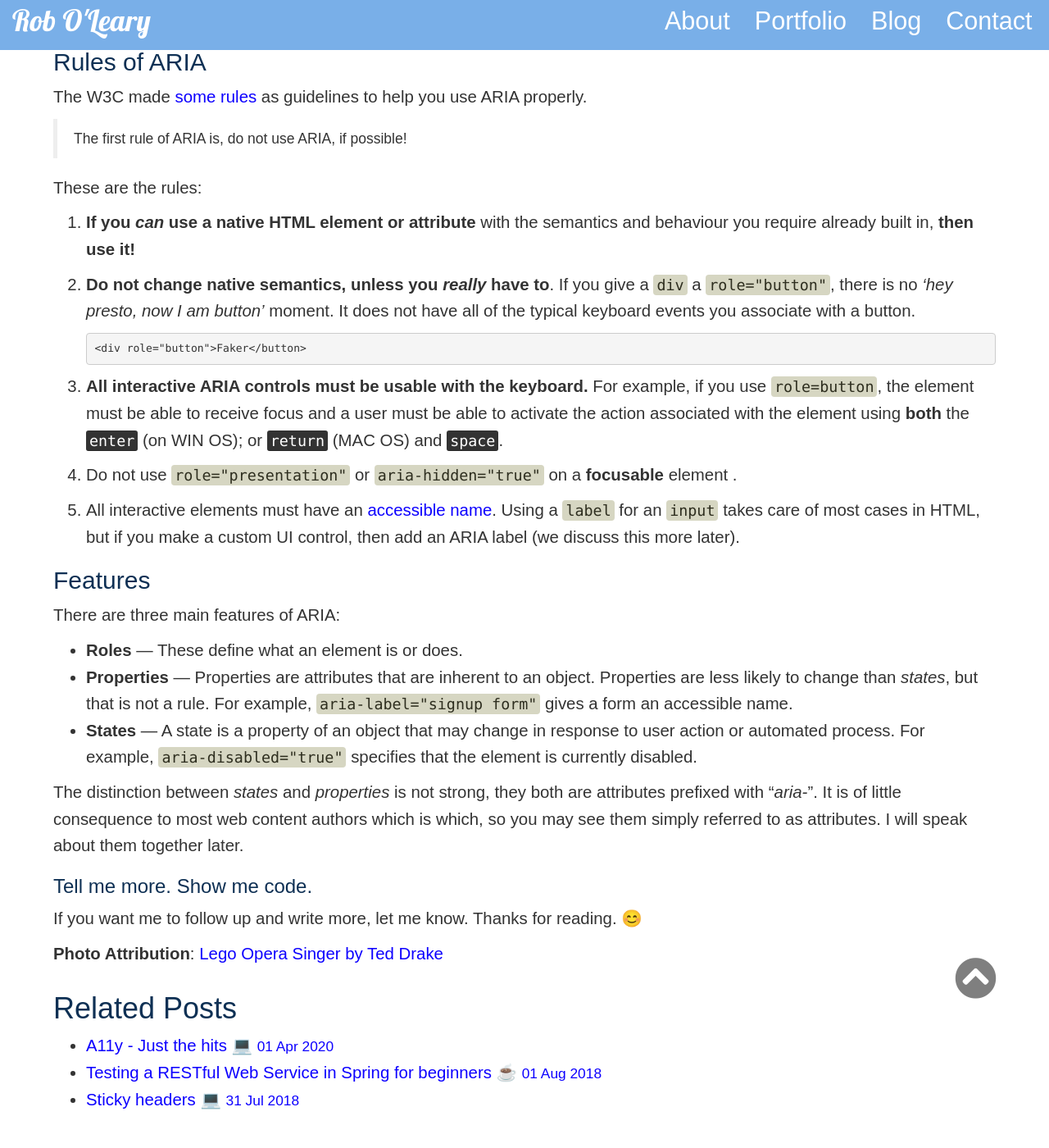
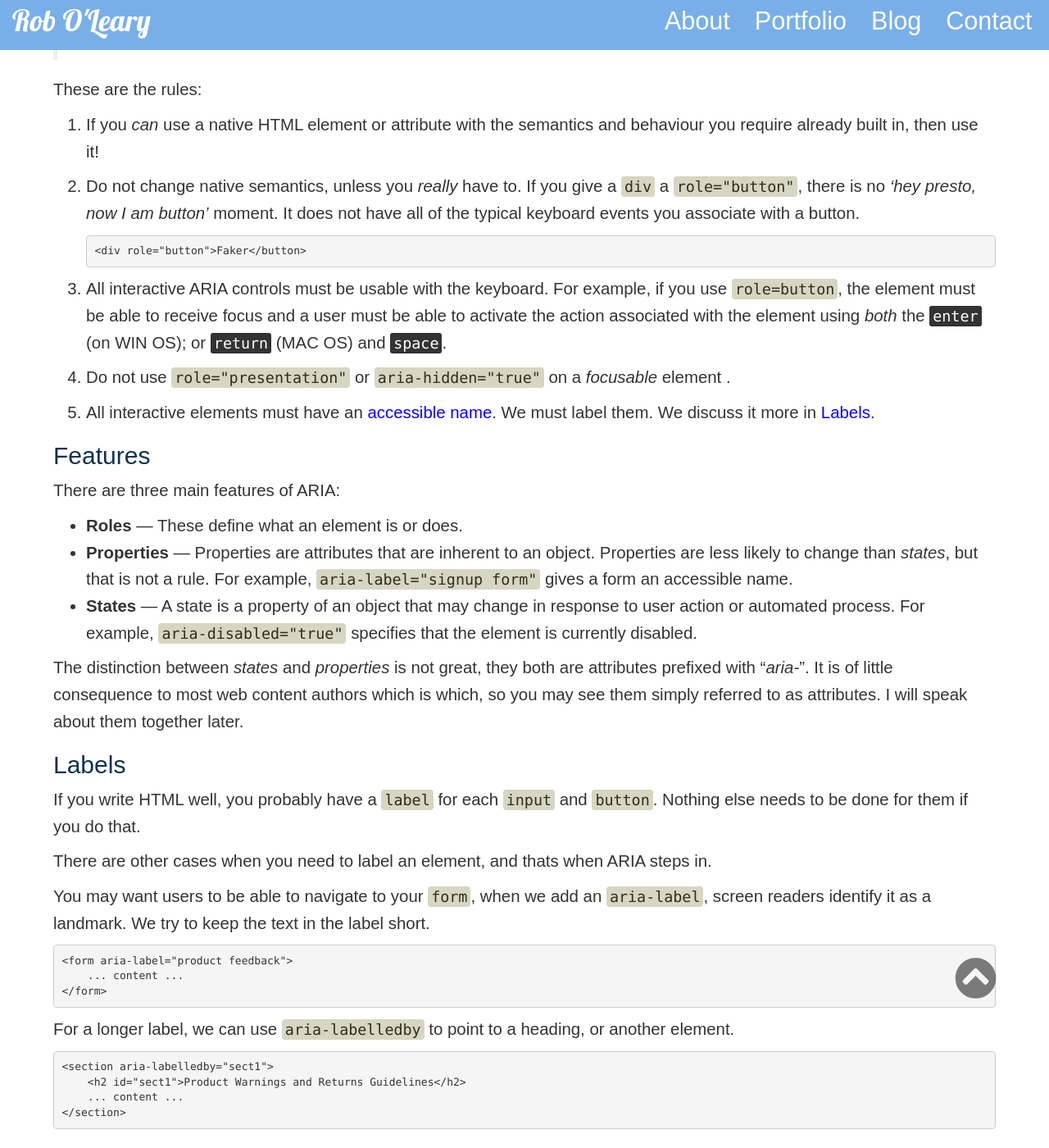
Before and after one commit to robole/robole.github.io, a Jekyll site: the page built from _posts/2020-04-05-html-aria-1.md, in a window 1280 px wide and 1400 px high, scrolled down 1751 px. Shown: the whole window at 82% size. Built offline with Jekyll 4.4.1, drawn with Linux system fonts in a browser that asks for light colours; nearby versions of some CDN libraries; comment, search, counter and statistics services are not loaded; some of the changed text lies outside the part shown.

Commit message:
edit a11y post

````diff
--- a/_posts/2020-04-05-html-aria-1.md
+++ b/_posts/2020-04-05-html-aria-1.md
@@ -17,9 +15,7 @@ We're talking about *accessibility*!
 
 Accessibility refers to the creation of digital content that can be used by everyone.
 
-<blockquote>The Web is fundamentally designed to work for all people, whatever their hardware, software, language, location, or ability. - World Wide Web Consortium (<abbr title="World Wide Web Consortium">W3C</abbr>) </blockquote>
-
-The W3C documentation is not easy reading, but finally I have read through the specification and guides to understand it properly for myself.
+The <abbr title="World Wide Web Consortium">W3C</abbr> documentation is not easy reading, but finally I have read through the specification and guides to understand it properly for myself.
 
 ### Tell me already
 
@@ -45,25 +43,25 @@ ARIA is our last stop for accessibility, the previous post spoke about what you
 
 ## Rules of ARIA
 
-The W3C made [some rules](https://www.w3.org/TR/using-aria/#NOTES) as guidelines to help you use ARIA properly.
+The <abbr title="World Wide Web Consortium">W3C</abbr> made [some rules](https://www.w3.org/TR/using-aria/#NOTES) to help you use ARIA properly.
 
 > The first rule of ARIA is, do not use ARIA, if possible!
 
 These are the rules:
 
-1. **If you *can* use a native HTML element or attribute** with the semantics and behaviour you require already built in, **then use it!**
+1. If you *can* use a native HTML element or attribute with the semantics and behaviour you require already built in, then use it!
 
-2. **Do not change native semantics, unless you *really* have to**.  If you give a `div` a `role="button"`, there is no *'hey presto, now I am button'* moment. It does not have all of the typical keyboard events you associate with a button.
+2. Do not change native semantics, unless you *really* have to.  If you give a `div` a `role="button"`, there is no *'hey presto, now I am button'* moment. It does not have all of the typical keyboard events you associate with a button.
 
    ```html
    <div role="button">Faker</button>
    ```
 
-3. **All interactive ARIA controls must be usable with the keyboard.** For example, if you use `role=button`, the element must be able to receive focus and a user must be able to activate the action associated with the element using **both** the <kbd>enter</kbd> (on WIN OS); or <kbd>return</kbd> (MAC OS) and <kbd>space</kbd>.
+3. All interactive ARIA controls must be usable with the keyboard. For example, if you use `role=button`, the element must be able to receive focus and a user must be able to activate the action associated with the element using *both* the <kbd>enter</kbd> (on WIN OS); or <kbd>return</kbd> (MAC OS) and <kbd>space</kbd>.
 
-4. Do not use `role="presentation"` or `aria-hidden="true"` on a **focusable** element .
+4. Do not use `role="presentation"` or `aria-hidden="true"` on a *focusable* element .
 
-5. All interactive elements must have an [accessible name](http://www.w3.org/TR/accname-aam-1.1/#dfn-accessible-name).  Using a `label` for an `input` takes care of most cases in HTML, but if you make a custom UI control, then add an ARIA label (we discuss this more later).
+5. All interactive elements must have an [accessible name](http://www.w3.org/TR/accname-aam-1.1/#dfn-accessible-name). We must label them. We discuss it more in [Labels](#labels).
 
 ## Features
 
@@ -73,10 +71,33 @@ There are three main features of ARIA:
 - **Properties** — Properties are attributes that are inherent to an object. Properties are less likely to change than *states*, but that is not a rule. For example, `aria-label="signup form"` gives a form an accessible name.
 - **States** — A state is a property of an object that may change in response to user action or automated process. For example, `aria-disabled="true"` specifies that the element is currently disabled.
 
-The distinction between *states* and *properties* is not strong,  they both are attributes prefixed with "*aria-*".  It is of little consequence to most web content authors which is which, so you may see them simply referred to as attributes. I will speak about them together later.
+The distinction between *states* and *properties* is not great, they both are attributes prefixed with "*aria-*".  It is of little consequence to most web content authors which is which, so you may see them simply referred to as attributes. I will speak about them together later.
 
-### Tell me more. Show me code.
+## Labels
 
-If you want me to follow up and write more, let me know. Thanks for reading. 😊
+If you write HTML well, you probably have a `label` for each `input` and `button`. Nothing else needs to be done for them if you do that.
+
+There are other cases when you need to label an element, and thats when ARIA steps in.
+
+You may want users to be able to navigate to your `form`, when we add an `aria-label`, screen readers identify it as a landmark. We try to keep the text in the label short.
+
+```html
+<form aria-label="product feedback">
+    ... content ...
+</form>
+```
+
+For a longer label, we can use `aria-labelledby` to point to a heading, or another element.
+
+```html
+<section aria-labelledby="sect1">
+    <h2 id="sect1">Product Warnings and Returns Guidelines</h2>
+    ... content ...
+</section>
+```
+
+## Tell me more?
+
+If you want me to follow up and finish this topic, let me know. Thanks for reading. 😊
 
 **Photo Attribution**: [Lego Opera Singer by Ted Drake](https://www.flickr.com/photos/draket/10055170993)
````
Also changed, not shown: other parts of _posts/2020-04-05-html-aria-1.md (+3 -3 lines), _posts/2020-04-01-A11ly -just-the-hits.md (+6 -1 lines).
